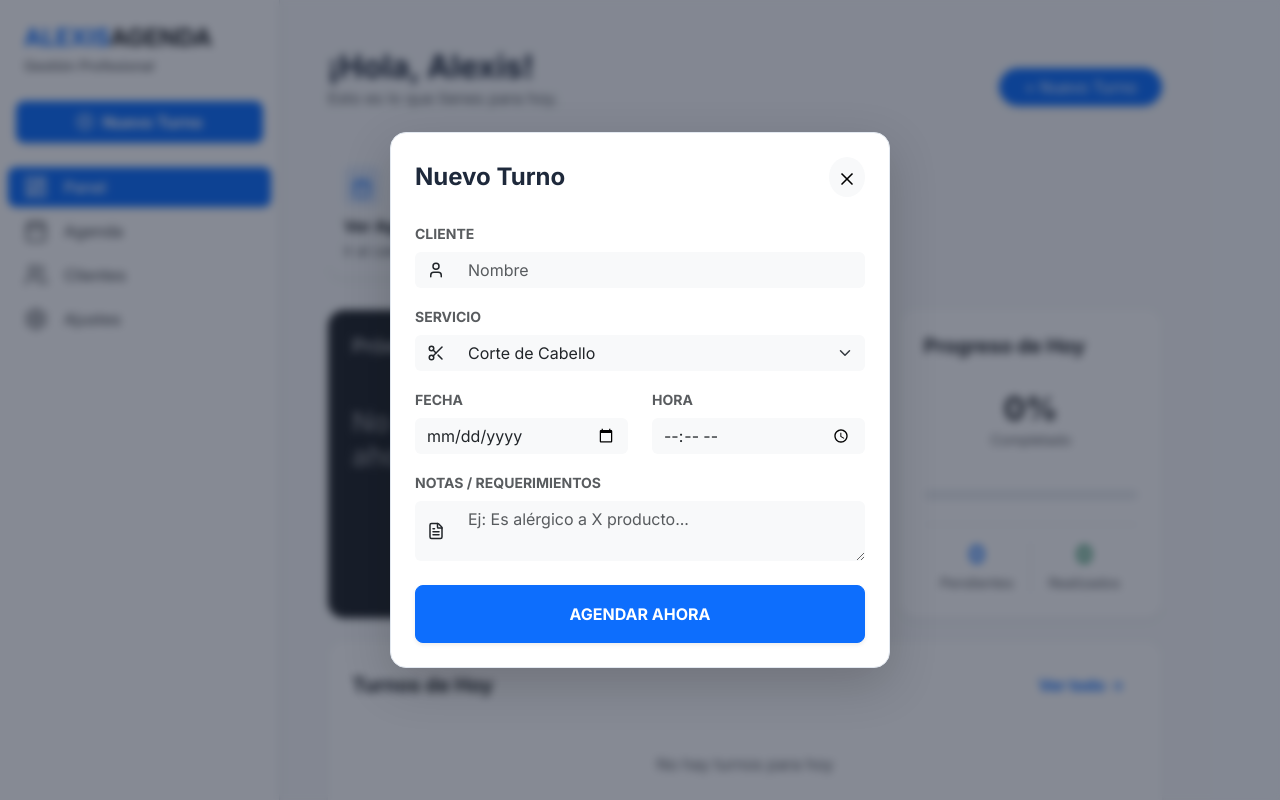
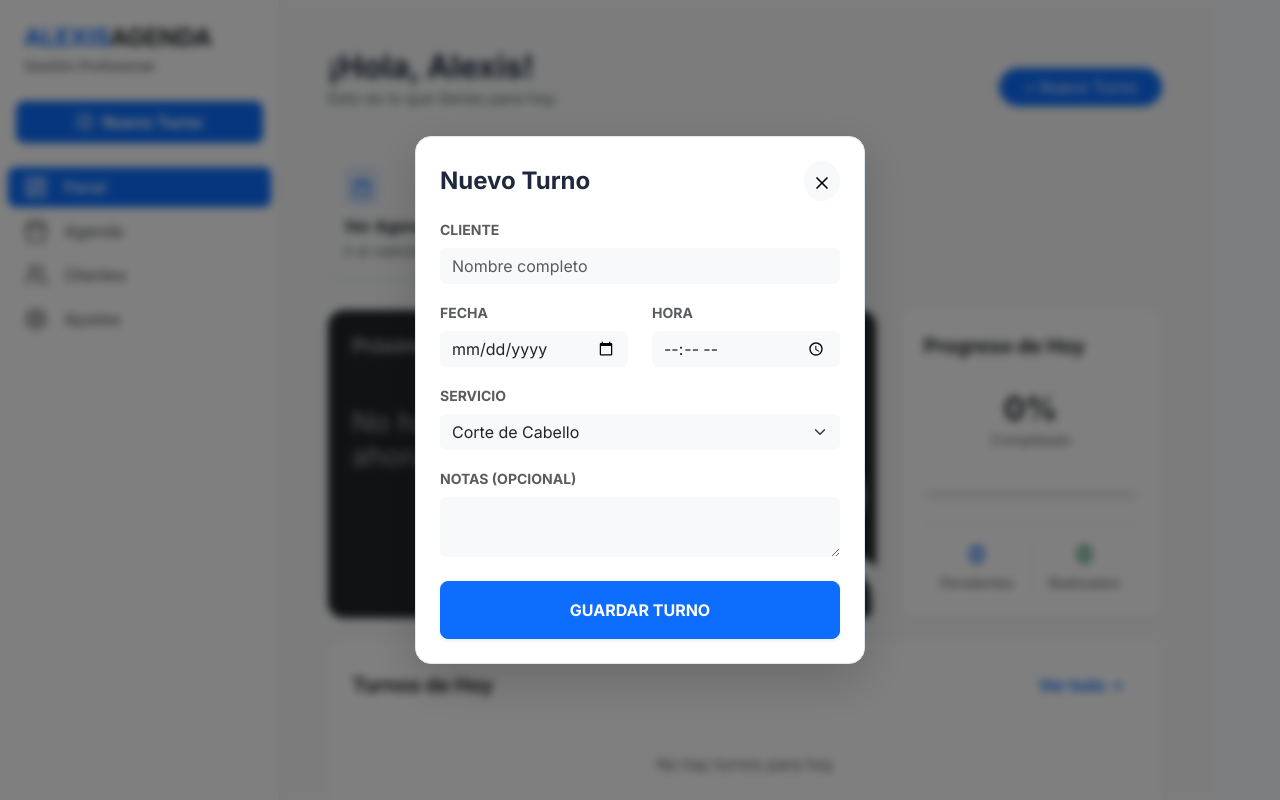
Before and after one commit to alexsena9/Web-agenda, a React (Vite) app: page / in a window 1280 px wide. Both pictures are taken after a click on the button "Nuevo Turno". Built offline with nearby package versions, Linux system fonts and the light colour scheme.

Commit message:
validación de colisiones de horario y buscador de clientes

```diff
--- a/src/App.jsx
+++ b/src/App.jsx
@@ -9,7 +9,6 @@ import "./App.css";
 
 function App() {
   const [view, setView] = useState("dashboard");
-
   const [isModalOpen, setIsModalOpen] = useState(false);
 
   const [turnos, setTurnos] = useState(() => {
@@ -42,7 +41,7 @@ function App() {
   }, [turnos, clientes, servicios, horarios]);
 
   const handleAddTurno = (nuevoTurno) => {
-    setTurnos([...turnos, nuevoTurno]);
+    setTurnos((prev) => [...prev, nuevoTurno]);
 
     setClientes((prevClientes) => {
       const existe = prevClientes.find(
@@ -99,7 +98,13 @@ function App() {
           />
         );
       default:
-        return <Dashboard turnos={turnos} setView={setView} />;
+        return (
+          <Dashboard
+            turnos={turnos}
+            setView={setView}
+            onNewTurn={() => setIsModalOpen(true)}
+          />
+        );
     }
   };
 
@@ -123,6 +128,7 @@ function App() {
         onClose={() => setIsModalOpen(false)}
         onAddTurno={handleAddTurno}
         servicios={servicios}
+        turnos={turnos}
       />
     </div>
   );
--- a/src/Components/NuevoTurnoModal.jsx
+++ b/src/Components/NuevoTurnoModal.jsx
@@ -1,14 +1,13 @@
 import React, { useState, useEffect } from "react";
-import {
-  X,
-  User,
-  Scissors,
-  Clock,
-  Calendar as CalendarIcon,
-  FileText,
-} from "lucide-react";
+import { X, User, Scissors, Clock, FileText, AlertCircle } from "lucide-react";
 
-const NuevoTurnoModal = ({ isOpen, onClose, onAddTurno, servicios }) => {
+const NuevoTurnoModal = ({
+  isOpen,
+  onClose,
+  onAddTurno,
+  servicios,
+  turnos,
+}) => {
   const [formData, setFormData] = useState({
     cliente: "",
     servicio: servicios[0],
@@ -16,16 +15,29 @@ const NuevoTurnoModal = ({ isOpen, onClose, onAddTurno, servicios }) => {
     hora: "",
     notas: "",
   });
+  const [error, setError] = useState("");
 
   useEffect(() => {
     if (servicios?.length > 0)
       setFormData((prev) => ({ ...prev, servicio: servicios[0] }));
-  }, [servicios]);
+  }, [servicios, isOpen]);
 
   if (!isOpen) return null;
 
   const handleSubmit = (e) => {
     e.preventDefault();
+
+    const existe = turnos.find(
+      (t) => t.fecha === formData.fecha && t.hora === formData.hora,
+    );
+
+    if (existe) {
+      setError(
+        `¡Atención! Ya tienes un turno con ${existe.cliente} a esa hora.`,
+      );
+      return;
+    }
+
     onAddTurno({ ...formData, id: Date.now(), estado: "Pendiente" });
     setFormData({
       cliente: "",
@@ -34,69 +46,61 @@ const NuevoTurnoModal = ({ isOpen, onClose, onAddTurno, servicios }) => {
       hora: "",
       notas: "",
     });
+    setError("");
     onClose();
   };
 
   return (
     <div
       className="modal-overlay d-flex align-items-center justify-content-center"
-      style={{ zIndex: 2000 }}
+      style={{
+        zIndex: 2000,
+        backgroundColor: "rgba(0,0,0,0.5)",
+        position: "fixed",
+        top: 0,
+        left: 0,
+        right: 0,
+        bottom: 0,
+      }}
     >
-      <div className="modal-content-custom bg-white p-4 rounded-4 shadow-lg animate-fade-up">
-        <div className="d-flex justify-content-between align-items-center mb-4">
+      <div
+        className="modal-content-custom bg-white p-4 rounded-4 shadow-lg animate-fade-up"
+        style={{ width: "90%", maxWidth: "450px" }}
+      >
+        <div className="d-flex justify-content-between align-items-center mb-3">
           <h4 className="fw-bold mb-0">Nuevo Turno</h4>
           <button
-            onClick={onClose}
+            onClick={() => {
+              setError("");
+              onClose();
+            }}
             className="btn btn-light rounded-circle p-2 border-0"
           >
             <X size={20} />
           </button>
         </div>
 
+        {error && (
+          <div className="alert alert-danger d-flex align-items-center gap-2 py-2 small">
+            <AlertCircle size={16} /> {error}
+          </div>
+        )}
+
         <form onSubmit={handleSubmit}>
           <div className="mb-3 text-start">
             <label className="form-label small fw-bold text-muted">
               CLIENTE
             </label>
-            <div className="input-group">
-              <span className="input-group-text bg-light border-0">
-                <User size={18} />
-              </span>
             <input
               type="text"
-                className="form-control bg-light border-0 shadow-none"
-                placeholder="Nombre"
+              className="form-control bg-light border-0"
+              placeholder="Nombre completo"
               value={formData.cliente}
               onChange={(e) =>
                 setFormData({ ...formData, cliente: e.target.value })
               }
               required
             />
-            </div>
-          </div>
-
-          <div className="mb-3 text-start">
-            <label className="form-label small fw-bold text-muted">
-              SERVICIO
-            </label>
-            <div className="input-group">
-              <span className="input-group-text bg-light border-0">
-                <Scissors size={18} />
-              </span>
-              <select
-                className="form-select bg-light border-0 shadow-none"
-                value={formData.servicio}
-                onChange={(e) =>
-                  setFormData({ ...formData, servicio: e.target.value })
-                }
-              >
-                {servicios.map((s, idx) => (
-                  <option key={idx} value={s}>
-                    {s}
-                  </option>
-                ))}
-              </select>
-            </div>
           </div>
 
           <div className="row text-start">
@@ -106,7 +110,7 @@ const NuevoTurnoModal = ({ isOpen, onClose, onAddTurno, servicios }) => {
               </label>
               <input
                 type="date"
-                className="form-control bg-light border-0 shadow-none"
+                className="form-control bg-light border-0"
                 value={formData.fecha}
                 onChange={(e) =>
                   setFormData({ ...formData, fecha: e.target.value })
@@ -120,7 +124,7 @@ const NuevoTurnoModal = ({ isOpen, onClose, onAddTurno, servicios }) => {
               </label>
               <input
                 type="time"
-                className="form-control bg-light border-0 shadow-none"
+                className="form-control bg-light border-0"
                 value={formData.hora}
                 onChange={(e) =>
                   setFormData({ ...formData, hora: e.target.value })
@@ -132,29 +136,42 @@ const NuevoTurnoModal = ({ isOpen, onClose, onAddTurno, servicios }) => {
 
           <div className="mb-3 text-start">
             <label className="form-label small fw-bold text-muted">
-              NOTAS / REQUERIMIENTOS
+              SERVICIO
             </label>
-            <div className="input-group">
-              <span className="input-group-text bg-light border-0">
-                <FileText size={18} />
-              </span>
+            <select
+              className="form-select bg-light border-0"
+              value={formData.servicio}
+              onChange={(e) =>
+                setFormData({ ...formData, servicio: e.target.value })
+              }
+            >
+              {servicios.map((s, idx) => (
+                <option key={idx} value={s}>
+                  {s}
+                </option>
+              ))}
+            </select>
+          </div>
+
+          <div className="mb-4 text-start">
+            <label className="form-label small fw-bold text-muted">
+              NOTAS (OPCIONAL)
+            </label>
             <textarea
-                className="form-control bg-light border-0 shadow-none"
+              className="form-control bg-light border-0"
               rows="2"
-                placeholder="Ej: Es alérgico a X producto..."
               value={formData.notas}
               onChange={(e) =>
                 setFormData({ ...formData, notas: e.target.value })
               }
             ></textarea>
           </div>
-          </div>
 
           <button
             type="submit"
-            className="btn btn-primary w-100 py-3 rounded-3 fw-bold mt-2 shadow-sm"
+            className="btn btn-primary w-100 py-3 rounded-3 fw-bold shadow-sm"
           >
-            AGENDAR AHORA
+            GUARDAR TURNO
           </button>
         </form>
       </div>
```
Also changed, not shown: src/Views/Clientes.jsx (+66 -76 lines). Lines whose indentation alone changed are shown as unchanged.
